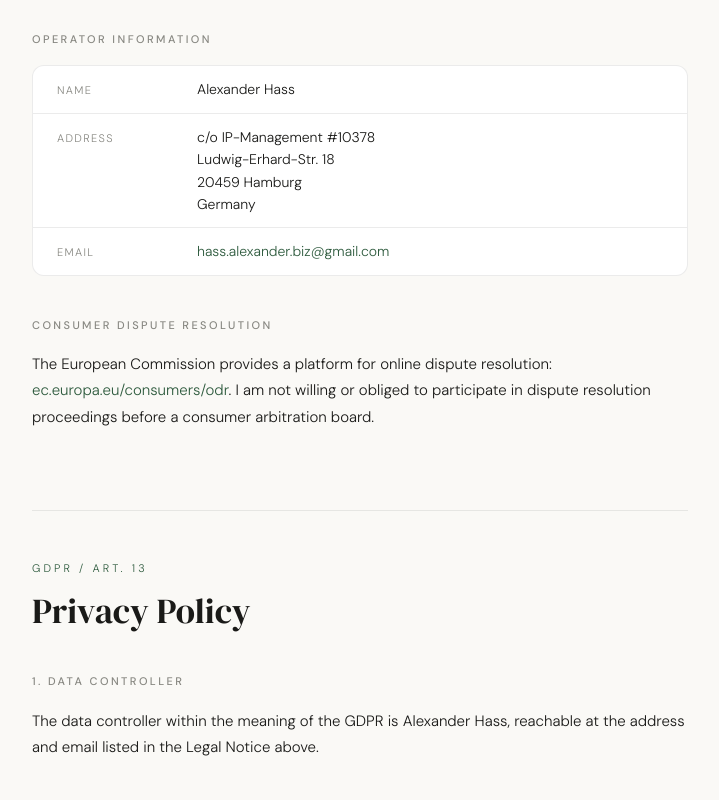
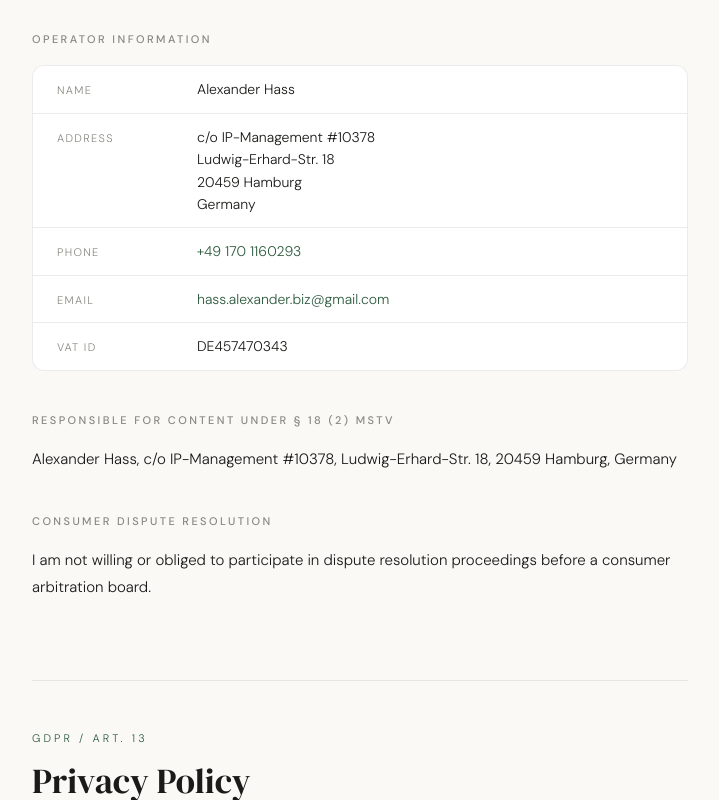
Before and after one commit to hassale/legal, a plain HTML site: page index.html in a window 1280 px wide. Shown: the part 528-1328 px from the top of the page, without its empty margins (280-999 px from the left). Drawn offline with Linux system fonts and the light colour scheme.

Commit message:
Impressum vervollständigen: Telefon, USt-IdNr, § 18 MStV; toten ODR-Link entfernen
- Telefonnummer als zweiter Kontaktweg (§ 5 Abs. 1 Nr. 2 DDG)
- USt-IdNr DE457470343 (§ 5 Abs. 1 Nr. 6 DDG)
- inhaltlich Verantwortlicher gemäß § 18 Abs. 2 MStV
- EU-ODR-Plattform-Link entfernt (Plattform 2025 eingestellt)

Co-Authored-By: Claude Opus 4.8 <noreply@anthropic.com>

```diff
--- a/index.html
+++ b/index.html
@@ -313,15 +313,28 @@
           </span>
         </div>
         <div class="info-row">
+          <span class="info-key">Telefon</span>
+          <span class="info-val">
+            <a href="tel:+491701160293">+49 170 1160293</a>
+          </span>
+        </div>
+        <div class="info-row">
           <span class="info-key">E-Mail</span>
           <span class="info-val">
             <a href="mailto:hass.alexander.biz@gmail.com">hass.alexander.biz@gmail.com</a>
           </span>
         </div>
+        <div class="info-row">
+          <span class="info-key">USt-IdNr.</span>
+          <span class="info-val">DE457470343</span>
+        </div>
       </div>
 
+      <h3>Inhaltlich verantwortlich gemäß § 18 Abs. 2 MStV</h3>
+      <p>Alexander Hass, c/o IP-Management #10378, Ludwig-Erhard-Str. 18, 20459 Hamburg</p>
+
       <h3>Verbraucherschlichtung</h3>
-      <p>Die Europäische Kommission stellt eine Plattform zur Online-Streitbeilegung bereit: <a href="https://ec.europa.eu/consumers/odr/" target="_blank" rel="noopener">ec.europa.eu/consumers/odr</a>. Ich bin nicht bereit und nicht verpflichtet, an Streitbeilegungsverfahren vor einer Verbraucherschlichtungsstelle teilzunehmen.</p>
+      <p>Ich bin nicht bereit und nicht verpflichtet, an Streitbeilegungsverfahren vor einer Verbraucherschlichtungsstelle teilzunehmen.</p>
     </section>
 
     <hr class="divider" />
@@ -376,15 +389,28 @@
           </span>
         </div>
         <div class="info-row">
+          <span class="info-key">Phone</span>
+          <span class="info-val">
+            <a href="tel:+491701160293">+49 170 1160293</a>
+          </span>
+        </div>
+        <div class="info-row">
           <span class="info-key">Email</span>
           <span class="info-val">
             <a href="mailto:hass.alexander.biz@gmail.com">hass.alexander.biz@gmail.com</a>
           </span>
         </div>
+        <div class="info-row">
+          <span class="info-key">VAT ID</span>
+          <span class="info-val">DE457470343</span>
+        </div>
       </div>
 
+      <h3>Responsible for content under § 18 (2) MStV</h3>
+      <p>Alexander Hass, c/o IP-Management #10378, Ludwig-Erhard-Str. 18, 20459 Hamburg, Germany</p>
+
       <h3>Consumer Dispute Resolution</h3>
-      <p>The European Commission provides a platform for online dispute resolution: <a href="https://ec.europa.eu/consumers/odr/" target="_blank" rel="noopener">ec.europa.eu/consumers/odr</a>. I am not willing or obliged to participate in dispute resolution proceedings before a consumer arbitration board.</p>
+      <p>I am not willing or obliged to participate in dispute resolution proceedings before a consumer arbitration board.</p>
     </section>
 
     <hr class="divider" />
```
